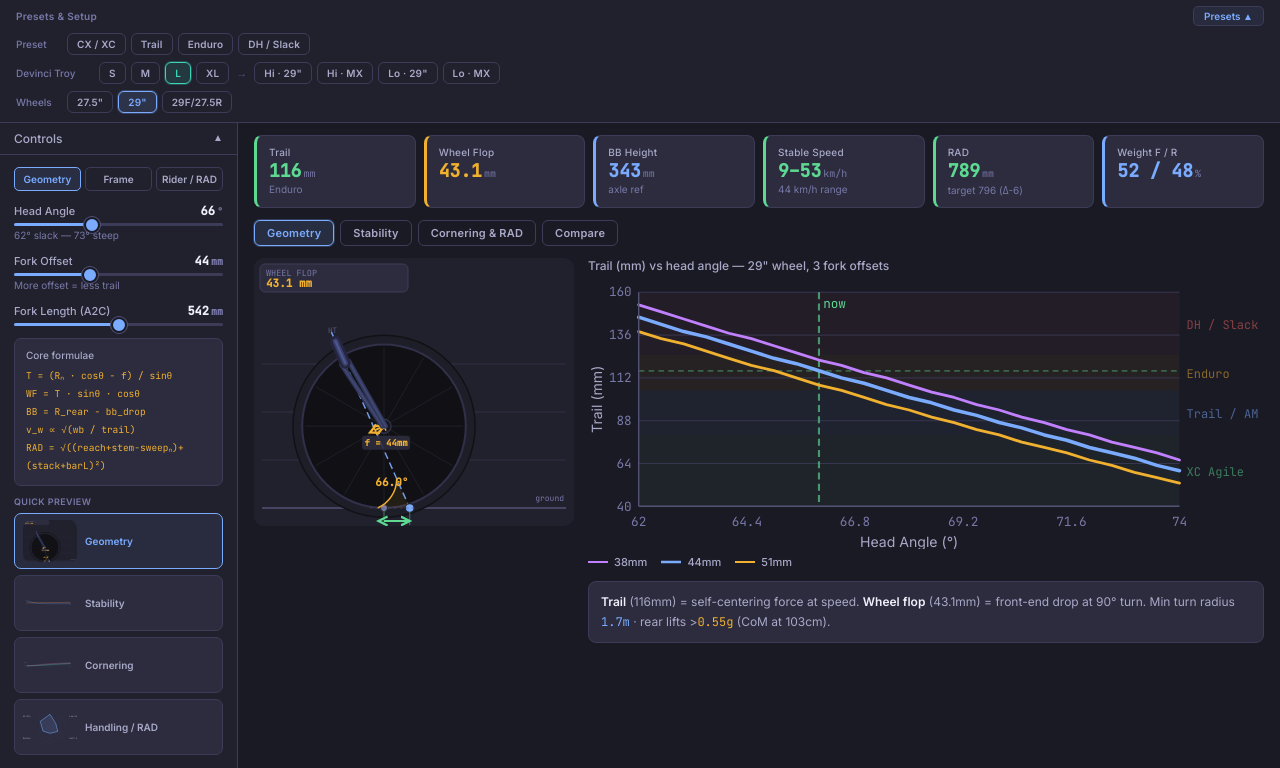
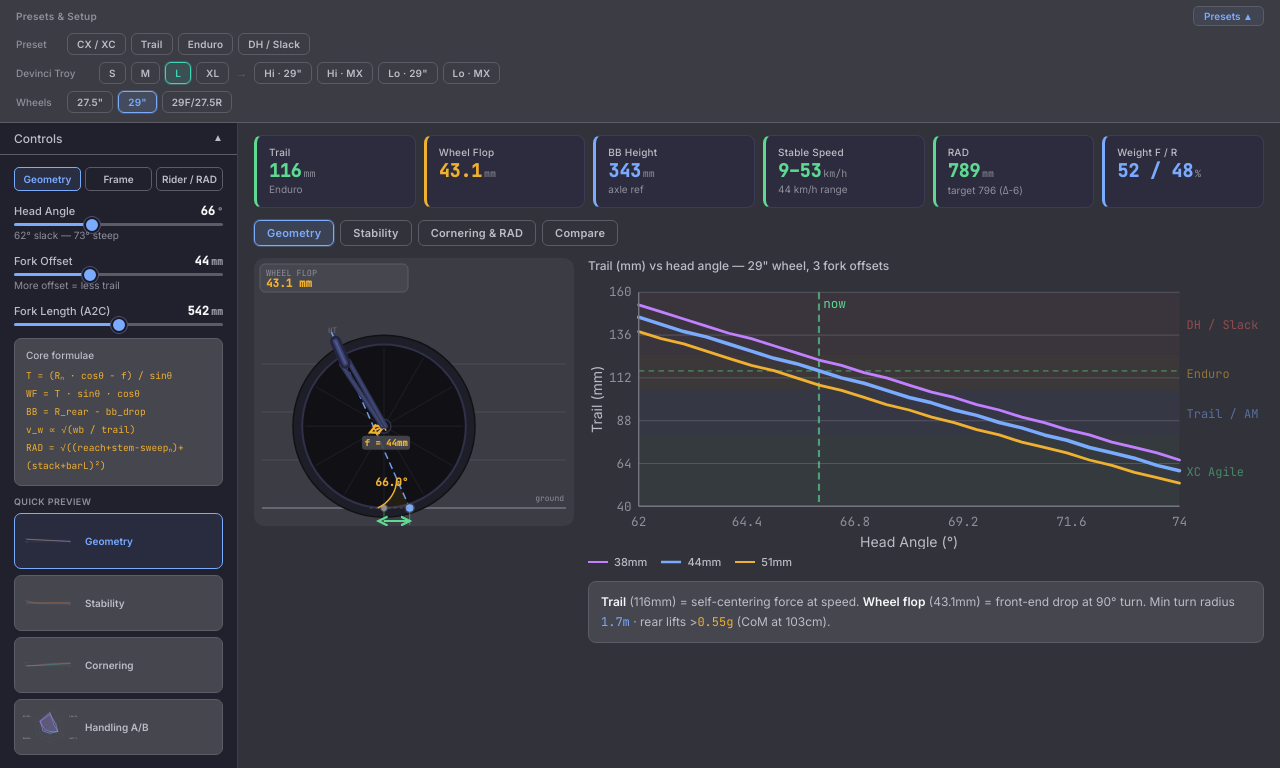
Before and after one commit to postmillennium-MTB/MTB-Geometry, a plain HTML site: page index.html in a window 1280 px wide. Shown: the part 123-891 px from the top of the page. Drawn offline with Linux system fonts and the light colour scheme.

Commit message:
Update index.html

```diff
--- a/index.html
+++ b/index.html
@@ -349,16 +349,16 @@ const {
   useEffect
 } = React;
 const C = {
-  bg: "#1a1a24",
-  surf: "#21212e",
-  card: "#2c2c3e",
-  cardHi: "#343450",
-  bdr: "#3c3c58",
-  bdrHi: "#525274",
-  txt: "#f0f0fc",
-  sub: "#a8a8c8",
-  dim: "#7878a8",
-  mut: "#50507a",
+  bg: "#32323a",
+  surf: "#3c3c44",
+  card: "#46464f",
+  cardHi: "#52525c",
+  bdr: "#5c5c67",
+  bdrHi: "#757580",
+  txt: "#f6f6f9",
+  sub: "#bcbcc7",
+  dim: "#8f8f9c",
+  mut: "#62626d",
   blue: "#7aabff",
   grn: "#5dd992",
   amb: "#f0b030",
@@ -372,48 +372,66 @@ const C = {
 const THEMES = {
   midnight: {
     name: "Midnight",
-    bg: "#1a1a24",
-    surf: "#21212e",
-    card: "#2c2c3e",
-    cardHi: "#343450",
-    bdr: "#3c3c58",
-    bdrHi: "#525274",
-    txt: "#f0f0fc",
-    sub: "#a8a8c8",
-    dim: "#7878a8",
-    mut: "#50507a",
+    bg: "#32323a",
+    surf: "#3c3c44",
+    card: "#46464f",
+    cardHi: "#52525c",
+    bdr: "#5c5c67",
+    bdrHi: "#757580",
+    txt: "#f6f6f9",
+    sub: "#bcbcc7",
+    dim: "#8f8f9c",
+    mut: "#62626d",
     blue: "#7aabff",
+    grn: "#5dd992",
+    amb: "#f0b030",
+    red: "#ee6464",
+    pur: "#c080ff",
+    teal: "#3dd4b8",
+    cap: "#f09050",
     swatch: "#7aabff"
   },
   alpine: {
     name: "Alpine",
-    bg: "#12161a",
-    surf: "#181e23",
-    card: "#20272d",
-    cardHi: "#283037",
-    bdr: "#333d44",
-    bdrHi: "#46525a",
-    txt: "#eef2f4",
-    sub: "#9fb0b8",
-    dim: "#71838c",
-    mut: "#48555c",
-    blue: "#5fc3e8",
-    swatch: "#5fc3e8"
+    bg: "#303434",
+    surf: "#3a3f3f",
+    card: "#454b4b",
+    cardHi: "#515858",
+    bdr: "#5c6363",
+    bdrHi: "#767f7f",
+    txt: "#f1f5f5",
+    sub: "#b7c3c3",
+    dim: "#8b9797",
+    mut: "#5f6969",
+    blue: "#57cbee",
+    grn: "#5dd992",
+    amb: "#f0b030",
+    red: "#ee6464",
+    pur: "#c080ff",
+    teal: "#3dd4b8",
+    cap: "#f09050",
+    swatch: "#57cbee"
   },
   rose: {
     name: "Rose",
-    bg: "#1c1418",
-    surf: "#241a20",
-    card: "#2e2128",
-    cardHi: "#392833",
-    bdr: "#4a3540",
-    bdrHi: "#634657",
-    txt: "#faf0f4",
-    sub: "#c9a8ba",
-    dim: "#96768a",
-    mut: "#5c4552",
-    blue: "#ec6fb0",
-    swatch: "#ec6fb0"
+    bg: "#332c31",
+    surf: "#3d353b",
+    card: "#494048",
+    cardHi: "#564b55",
+    bdr: "#645763",
+    bdrHi: "#80707e",
+    txt: "#fdeefc",
+    sub: "#e2acdb",
+    dim: "#b686ad",
+    mut: "#7a5c74",
+    blue: "#ff2fd6",
+    grn: "#39f5b0",
+    amb: "#fbe74d",
+    red: "#ff5277",
+    pur: "#b98bff",
+    teal: "#43e6ff",
+    cap: "#ff9d3d",
+    swatch: "#ff2fd6"
   }
 };
 const WR = {
@@ -2358,9 +2376,14 @@ function App() {
       textTransform: "uppercase"
     }
   }, "Quick preview"), ...[
-    ["diagram", "Geometry", D(Diag, {
-      p: pA,
-      g: gA
+    ["diagram", "Geometry", LC({
+      data: tmap,
+      series: trailSer,
+      xKey: "HTA",
+      h: 64,
+      ydom: [40, 160],
+      xt: 1,
+      yt: 1
     })],
     ["stability", "Stability", LC({
       data: stabMerged,
@@ -2379,11 +2402,14 @@ function App() {
       xt: 1,
       yt: 1
     })],
-    ["compare", "Handling / RAD", D(Radar, {
-      data: rdA,
+    ["compare", "Handling A/B", D(Radar, {
+      data: rdComb,
       series: [{
         k: "v",
         col: C.blue
+      }, {
+        k: "vB",
+        col: C.pur
       }]
     })]
   ].map(([k, label, chart]) => D("button", {
```
